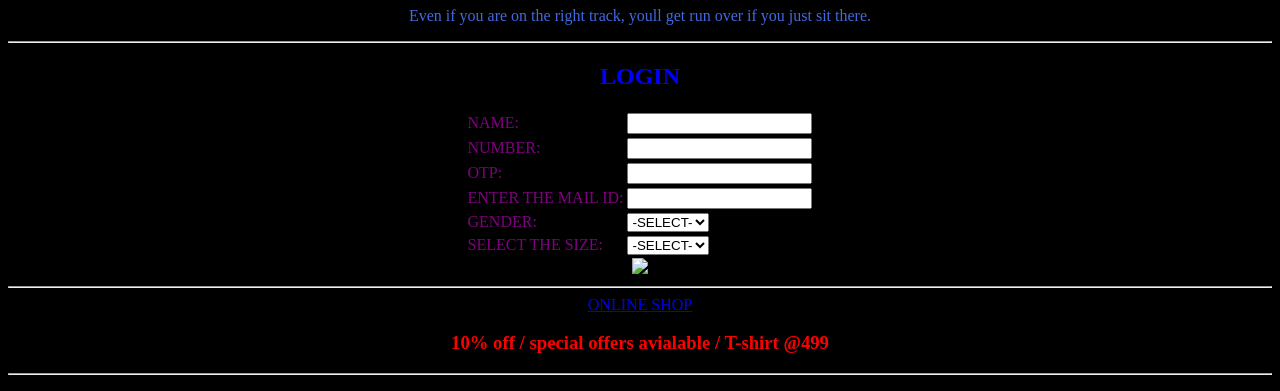
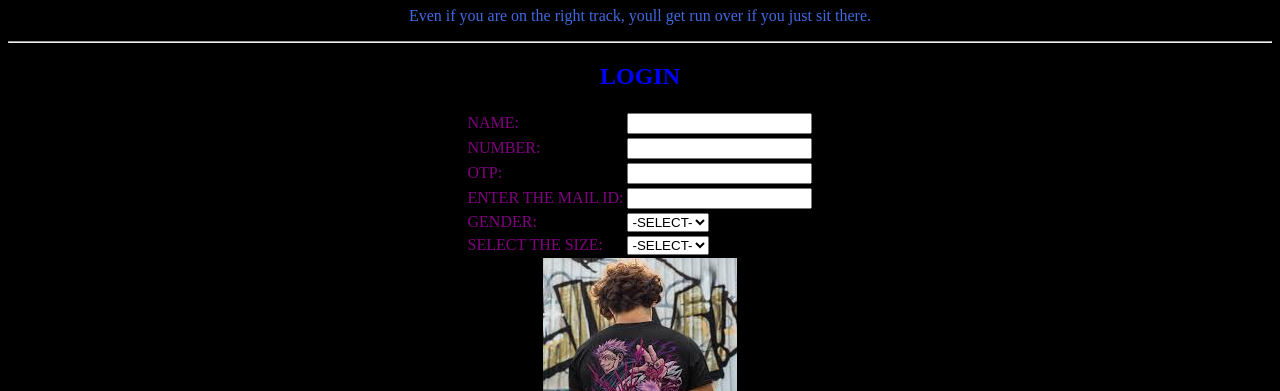
Before and after one commit to Santhoshkumarkarthigeyan/initial-proj, a plain HTML site: page index.html in a window 1280 px wide. Shown: the part 99-490 px from the top of the page. Drawn offline with Linux system fonts and the light colour scheme.

Commit message:
Update index.html

```diff
--- a/index.html
+++ b/index.html
@@ -65,7 +65,7 @@
 
 
                                     <center>
-                                        <img src="c:\Users\ADMIN\Desktop\anima . first.jpg"><hr>
+                                        <img src="first.jpg"><hr>
                                         <tr>
                                         <td><a href="https://www.amazon.in/anime-t-shirts/s?k=anime+t+shirts">ONLINE SHOP</a></td>
                                         </tr>
```
